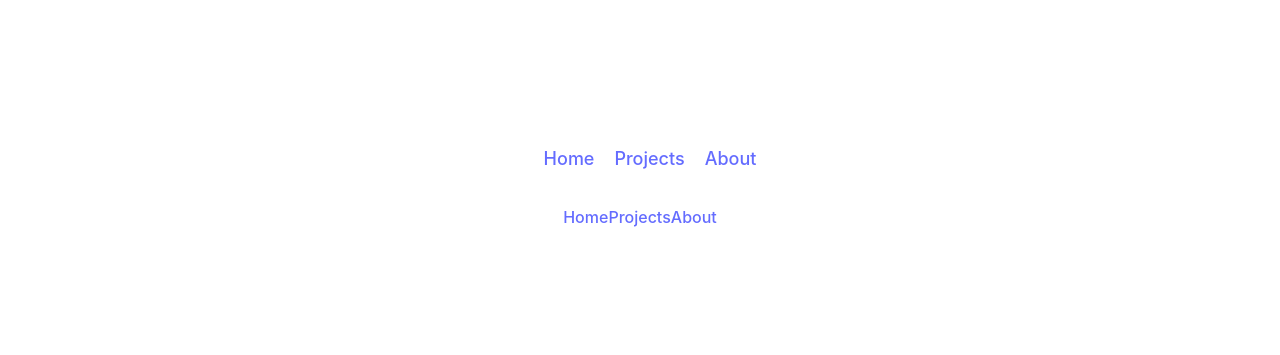
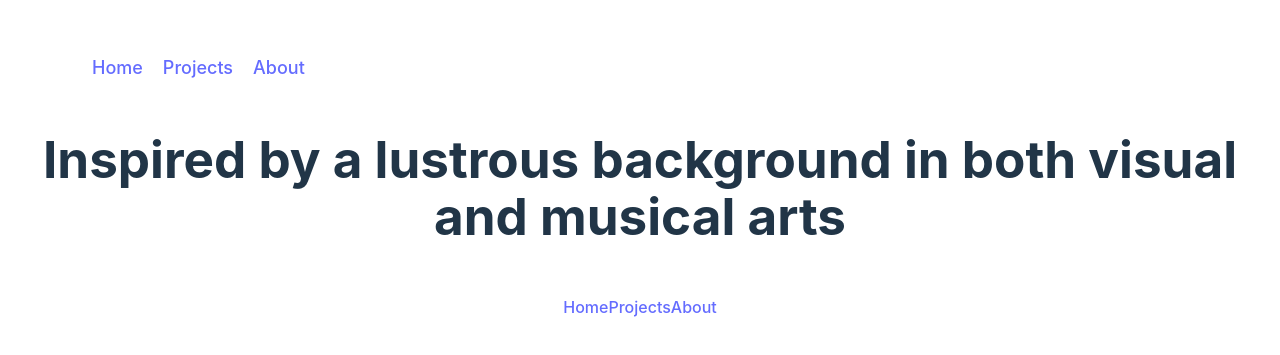
Before and after one commit to Sam-T-G/Sam-Practice-Portfolio, a React (Vite) app: page /about in a window 1280 px wide. Shown: the part 213-568 px from the top of the page. Built offline with nearby package versions, Linux system fonts and the light colour scheme.

Commit message:
About page content

```diff
--- a/src/App.tsx
+++ b/src/App.tsx
@@ -23,7 +23,12 @@ const App: React.FC = () => {
               <Projects headerTitle="Creative, Aesthetically Pleasing, Functional" />
             }
           />
-          <Route path="/about" element={<About />} />
+          <Route
+            path="/about"
+            element={
+              <About aboutHeader="Inspired by a lustrous background in both visual and musical arts" />
+            }
+          />
         </Routes>
         <Footer />
       </div>
--- a/src/components/About.tsx
+++ b/src/components/About.tsx
@@ -1,8 +1,16 @@
 import React from "react";
 import "./About.css";
 
-const About: React.FC = () => {
-  return <div className="about-container"></div>;
+interface AboutProps {
+  aboutHeader: string;
+}
+
+const About: React.FC<AboutProps> = ({ aboutHeader }) => {
+  return (
+    <div className="about-container">
+      {aboutHeader && <h1 className="about-header">{aboutHeader}</h1>}
+    </div>
+  );
 };
 
 export default About;
```
